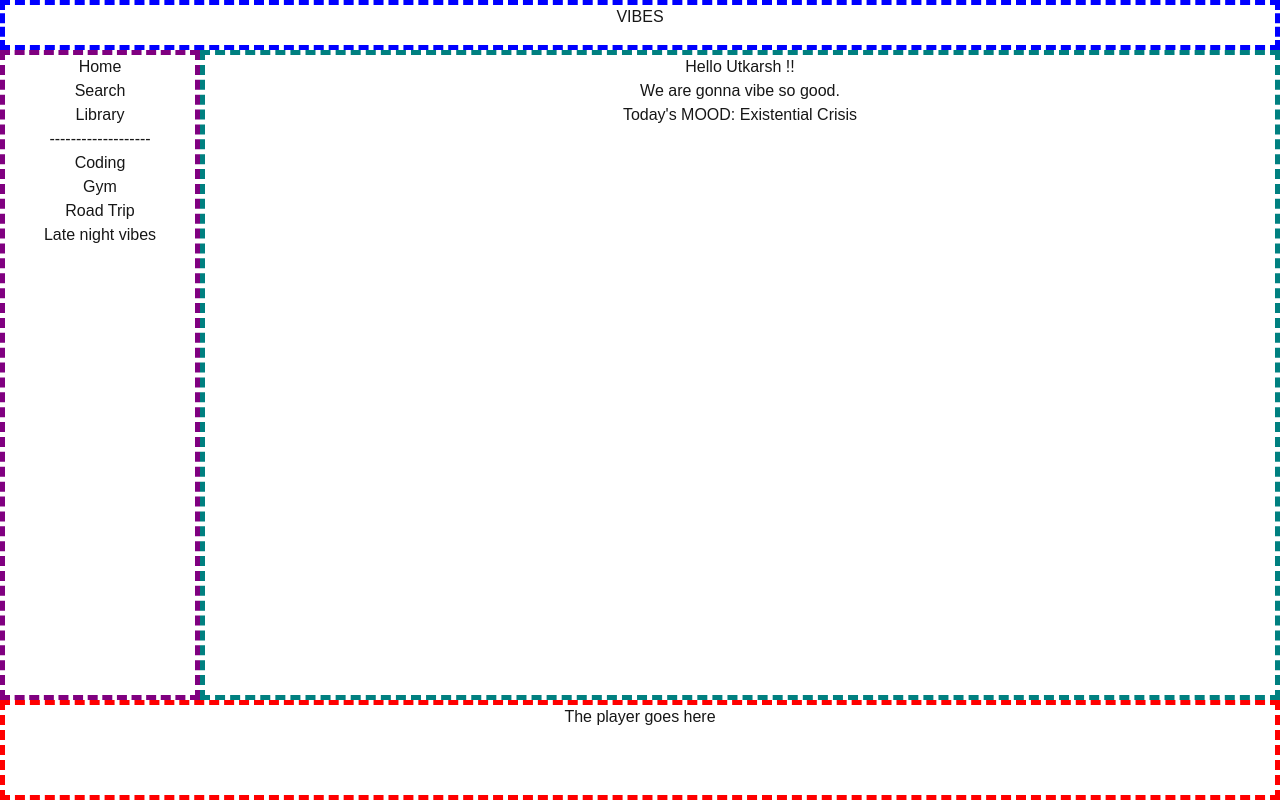
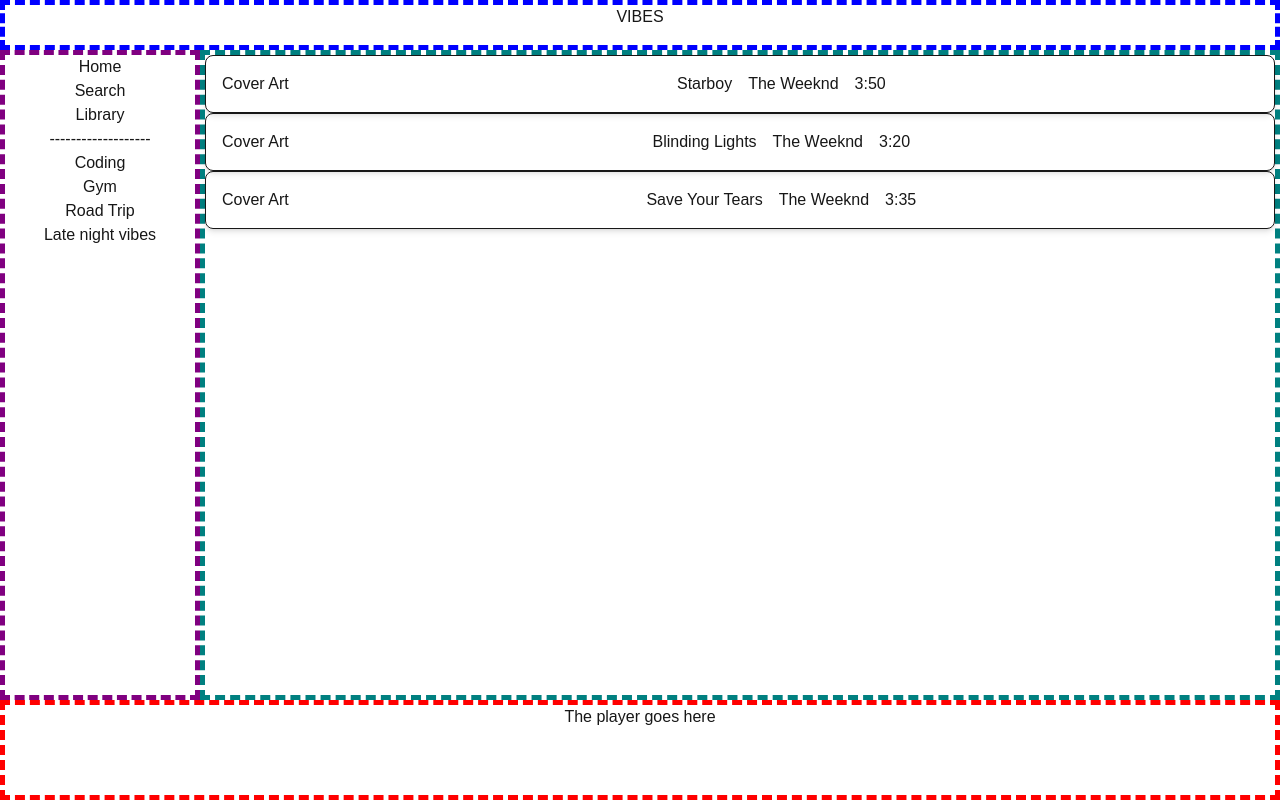
Before and after one commit to Utkarsh0306/Vibes, a Next.js app: page / in a window 1280 px wide. Built offline with nearby package versions, Linux system fonts and the light colour scheme.

Commit message:
feat: render dynamic song catalog using SongCard and map

```diff
--- a/app/page.tsx
+++ b/app/page.tsx
@@ -1,16 +1,20 @@
+import SongCard from "@/components/SongCard";
 export default function Page() {
-  return <>
-  <div>
-      <h1>
-        Hello Utkarsh !!
-      </h1>
-      <p>
-        We are gonna vibe so good.
-      </p>
-      <p>
-        Today's MOOD:
-        Existential Crisis
-      </p>
+  const songs = [
+    { id: 1,title: "Starboy", artist: "The Weeknd", duration: "3:50" },
+    { id: 2,title: "Blinding Lights", artist: "The Weeknd", duration: "3:20" },
+    { id: 3,title: "Save Your Tears", artist: "The Weeknd", duration: "3:35" }
+  ];
+  return (
+    <div>
+      {songs.map((song) => (
+        <SongCard
+          key={song.id}
+          title={song.title}
+          artist={song.artist}
+          duration={song.duration}
+        />
+      ))}
     </div>
-  </>
+  );
 }
--- /dev/null
+++ b/components/SongCard.tsx
@@ -0,0 +1,18 @@
+interface SongCardProps {
+  title: string;
+  artist: string;
+  duration: string;
+}
+
+export default function SongCard(props: SongCardProps) {
+  return (
+    <div className="song-card flex items-center gap-4 p-4 border rounded-lg shadow-md">
+      <div className="album-art-placeholder">Cover Art</div>
+      <div className="mx-auto flex items-center gap-4">
+        <h3>{props.title}</h3>
+        <h4>{props.artist}</h4>
+        <p>{props.duration}</p>
+      </div>
+    </div>
+  );
+}
```
